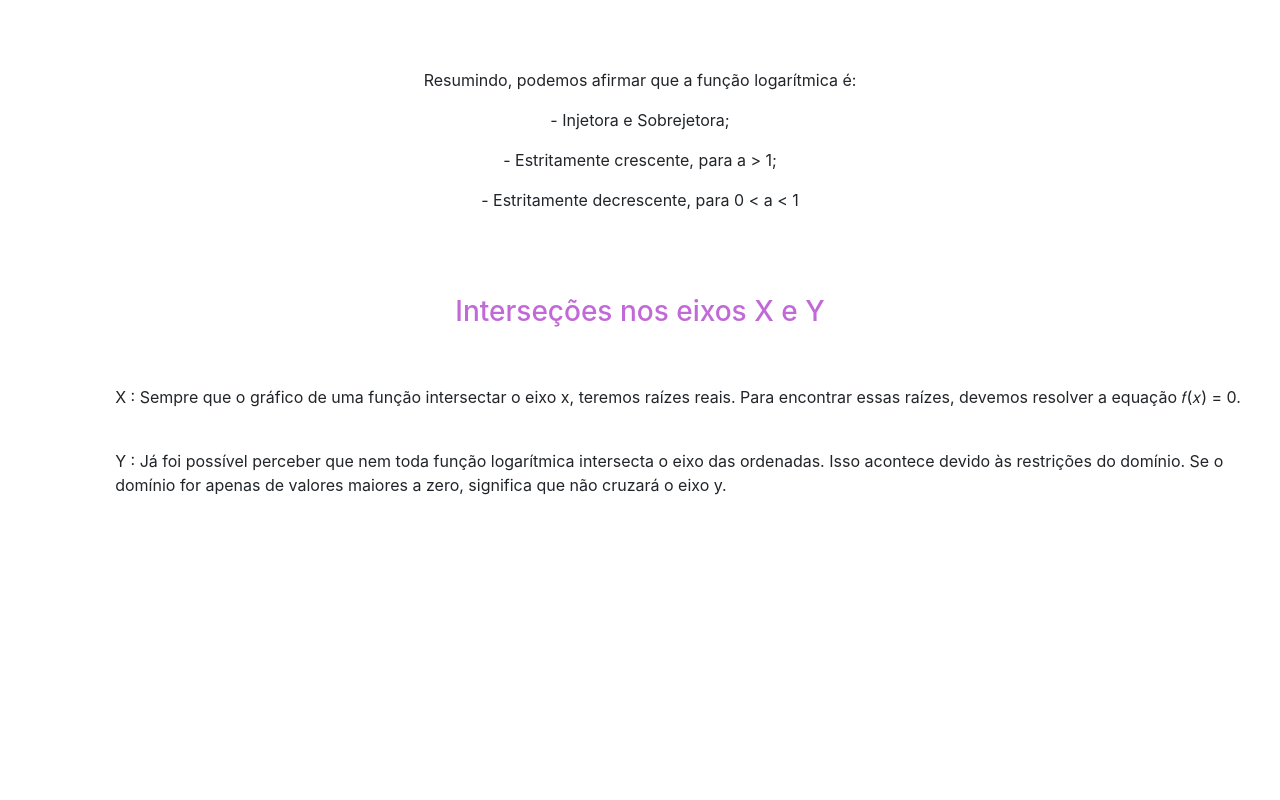
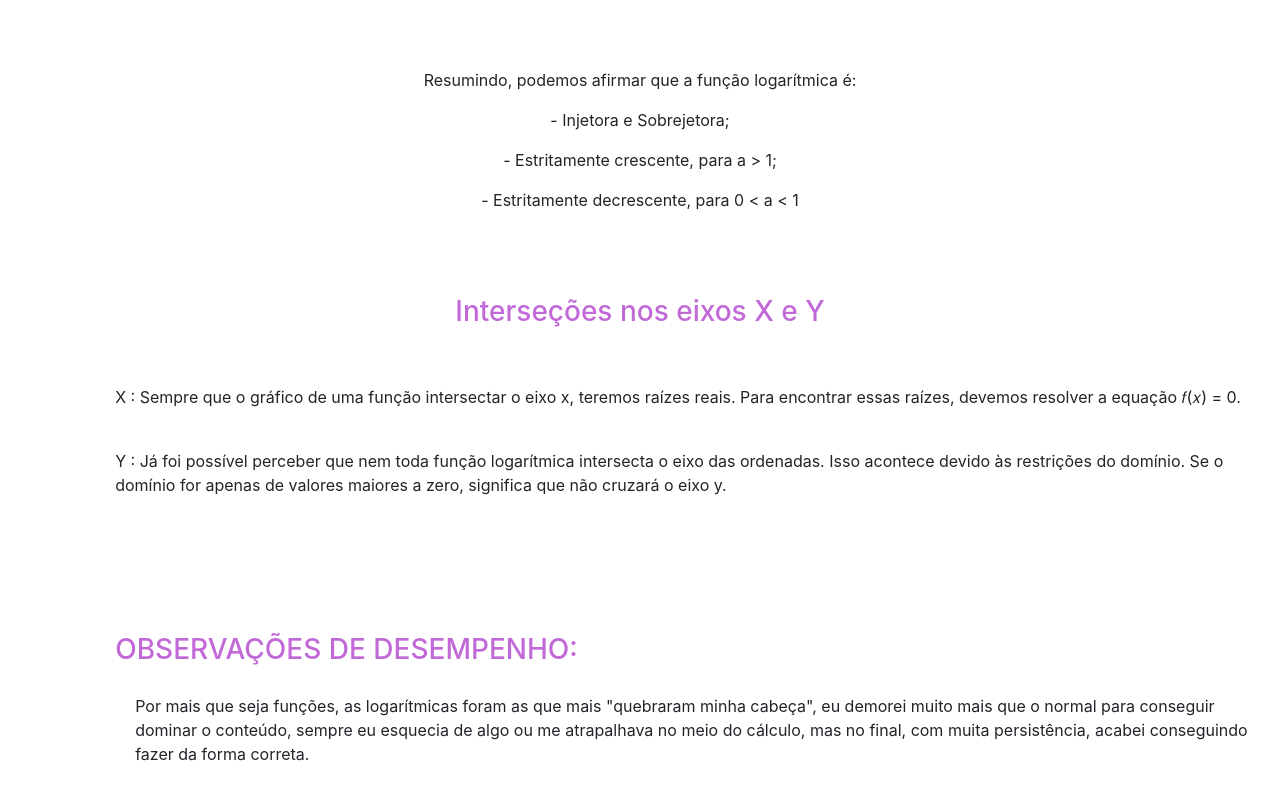
Before and after one commit to jorpavans/portfolio, a plain HTML site: page flogs.html in a window 1280 px wide. Shown: the part 2221-3021 px from the top of the page. Before the commit the page ends 2734 px from the top, so only its background shows below. Drawn offline with nearby package versions, Linux system fonts and the light colour scheme.

Commit message:
Add files via upload

```diff
--- a/flogs.html
+++ b/flogs.html
@@ -151,6 +151,23 @@
         </div>
 
     </div>
+    <div>
+        <br>
+    </div>
+    <div>
+        <br>
+    </div>
+    <br>
+    <div>
+        <br>
+        <br>
+        <h3 class="logg">OBSERVAÇÕES DE DESEMPENHO:</h3>
+        <br>
+        <p class="logg" id="logg">Por mais que seja funções, as logarítmicas foram as que mais "quebraram minha cabeça",
+            eu demorei muito mais que o normal para conseguir dominar o conteúdo, sempre eu esquecia de algo ou me
+            atrapalhava no meio do cálculo, mas no final, com muita persistência,
+            acabei conseguindo fazer da forma correta.</p>
+    </div>
 
     </div>
 </body>
```
Also changed, not shown: logs.html (+15 -0 lines), matf.html (+15 -0 lines).
